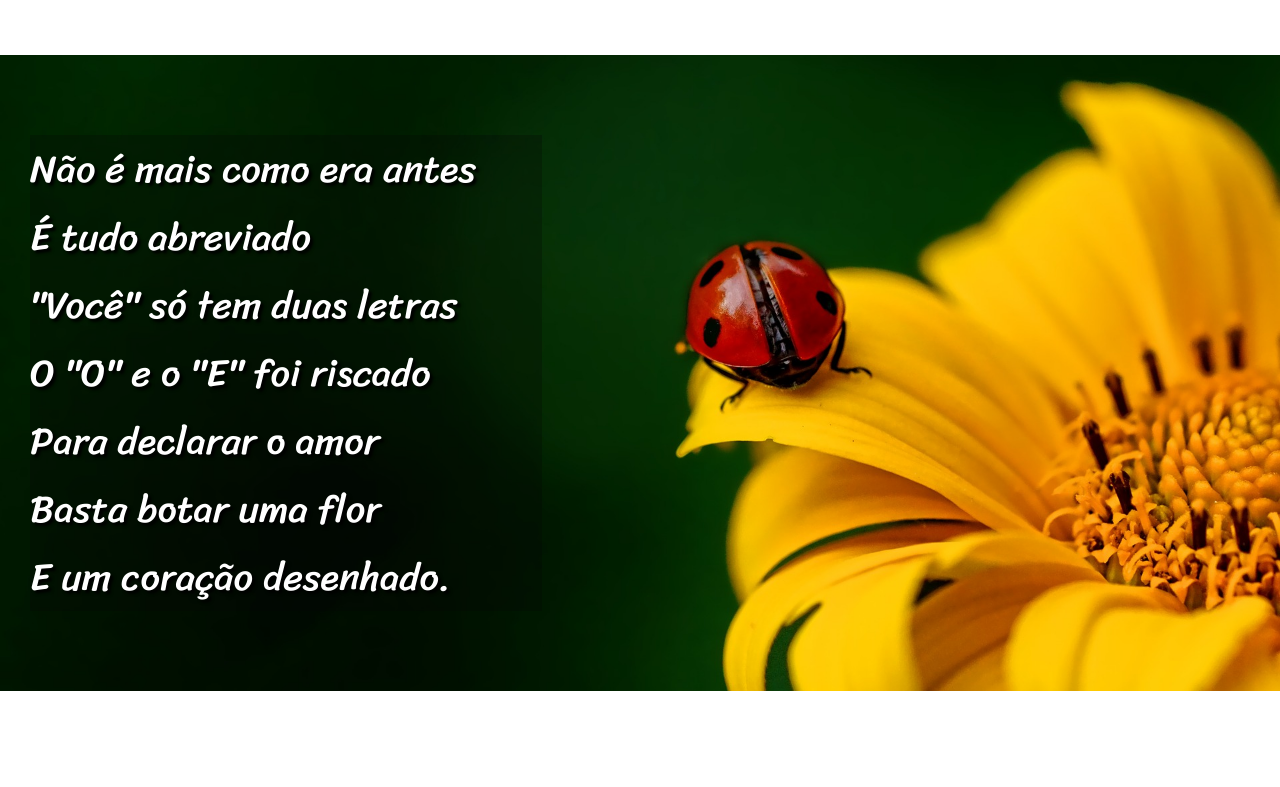
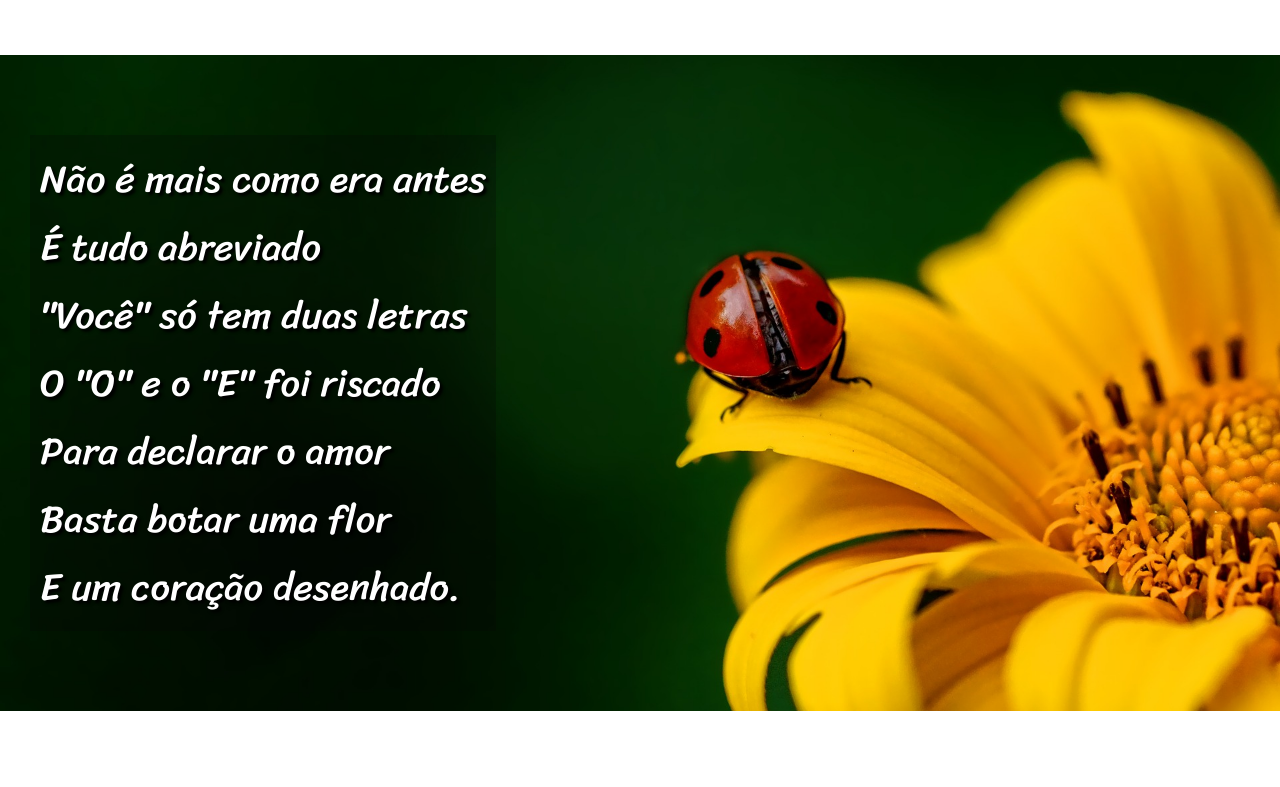
Before and after one commit to Ricky-Saldanha/Projeto-Cordel, a plain HTML site: page index.html in a window 1280 px wide. Shown: the part 860-1647 px from the top of the page. Drawn offline with Linux system fonts and the light colour scheme.

Commit message:
Update style.css

```diff
--- a/style.css
+++ b/style.css
@@ -53,7 +53,8 @@ header p{
 }
 #base{
     background-color: rgba(7, 7, 7, 0.263);
-    width: 40vw;
+    display: inline-block;
+    padding: 10px;
     text-shadow:  3px 3px 3px black;
 }
 .folha{
```
